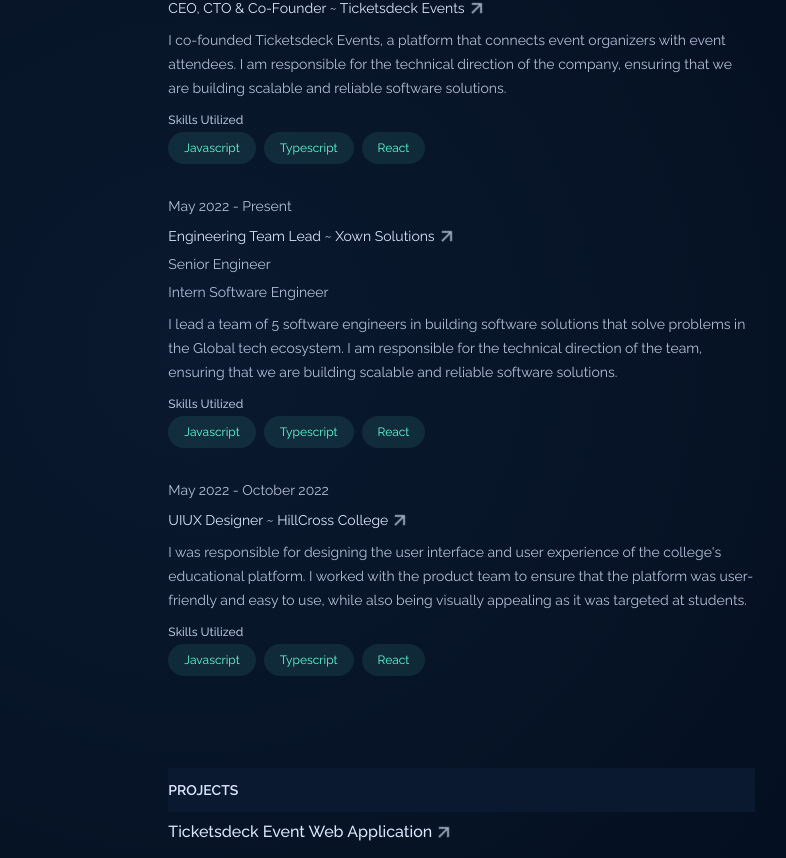
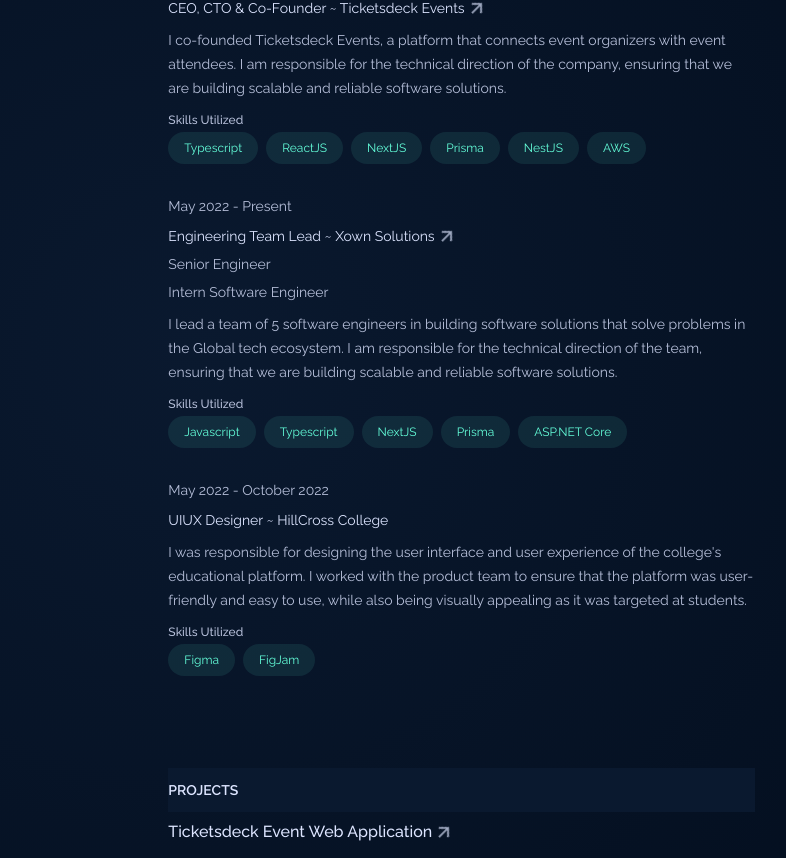
Before and after one commit to Simlex/portfolio, a Next.js app: page / in a window 1280 px wide. Shown: the part 532-1390 px from the top of the page, without its empty margins (445-1231 px from the left). Built offline with nearby package versions, Linux system fonts and the light colour scheme.

Commit message:
Update Experience component with new skills and links

```diff
--- a/app/components/home/Experience.tsx
+++ b/app/components/home/Experience.tsx
@@ -14,8 +14,8 @@
             ],
             description: `I co-founded Ticketsdeck Events, a platform that connects event organizers with event attendees.
             I am responsible for the technical direction of the company, ensuring that we are building scalable and reliable software solutions.`,
-            skills: ['Javascript', 'Typescript', 'React'],
-            link: 'https://event.sticketsdeck.com'
+            skills: ['Typescript', 'ReactJS', 'NextJS', 'Prisma', 'NestJS', 'AWS'],
+            link: 'https://events.ticketsdeck.com'
         },
         {
             date: 'May 2022 - Present',
@@ -26,7 +26,7 @@
             ],
             description: `I lead a team of 5 software engineers in building software solutions that solve problems in the Global tech ecosystem.
             I am responsible for the technical direction of the team, ensuring that we are building scalable and reliable software solutions.`,
-            skills: ['Javascript', 'Typescript', 'React'],
+            skills: ['Javascript', 'Typescript', 'NextJS', 'Prisma', 'ASP.NET Core'],
             link: 'https://www.xownsolutions.com'
         },
         {
@@ -37,8 +37,8 @@
             description: `I was responsible for designing the user interface and user experience of the college's educational platform.
             I worked with the product team to ensure that the platform was user-friendly and easy to use, while also being visually appealing as
             it was targeted at students.`,
-            skills: ['Javascript', 'Typescript', 'React'],
-            link: 'https://www.hillcrosscollege.com'
+            skills: ['Figma', 'FigJam'],
+            // link: 'https://hillcrosscollege.com/'
         },
     ]
 
@@ -59,13 +59,16 @@
                                         experience.roles.map((role, index) => {
                                             if (index === 0) {
                                                 return (
-                                                    <Link key={index} href={experience.link} className='flex flex-row group'>
+                                                    <Link key={index} href={experience.link ?? '#'} className={`flex flex-row group ${experience.link ? 'cursor-pointer' : 'pointer-events-none'}`}>
                                                         <h3 key={index} className='text-foreground text-semibold'>
                                                             {role}
                                                         </h3>
-                                                        <span className='rotate-45 scale-90 opacity-70 transition group-hover:opacity-100 group-hover:scale-100'>
-                                                            <Icons.ArrowUp />
-                                                        </span>
+                                                        {
+                                                            experience.link &&
+                                                            <span className='rotate-45 scale-90 opacity-70 transition group-hover:opacity-100 group-hover:scale-100'>
+                                                                <Icons.ArrowUp />
+                                                            </span>
+                                                        }
                                                     </Link>
                                                 )
                                             }
```
